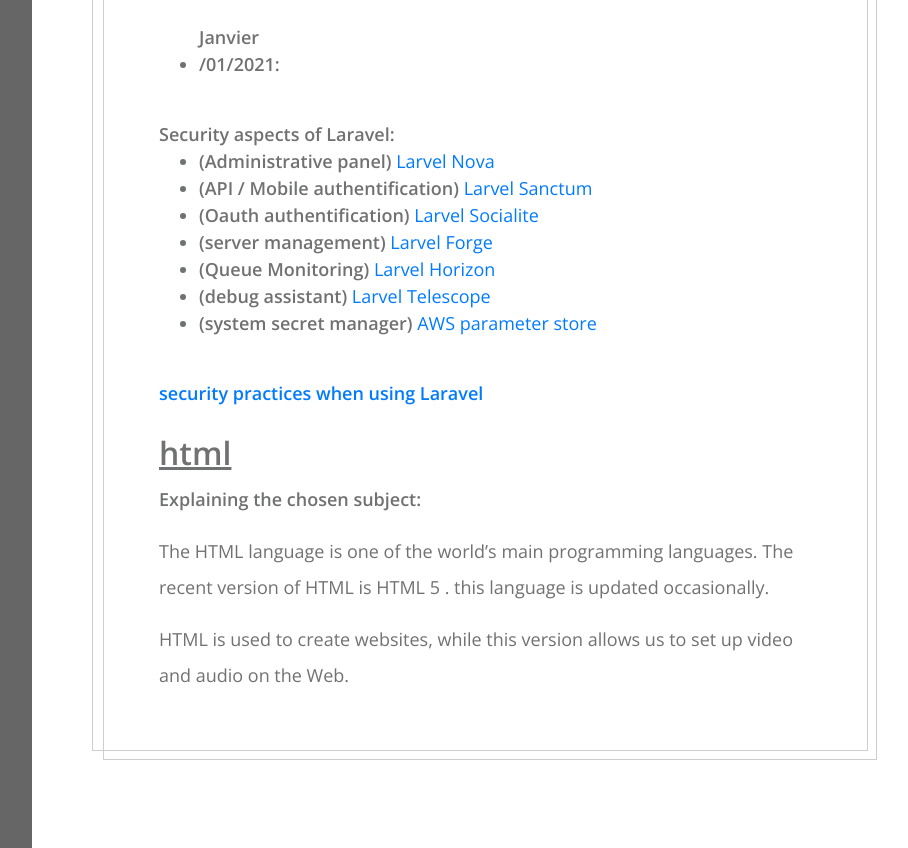
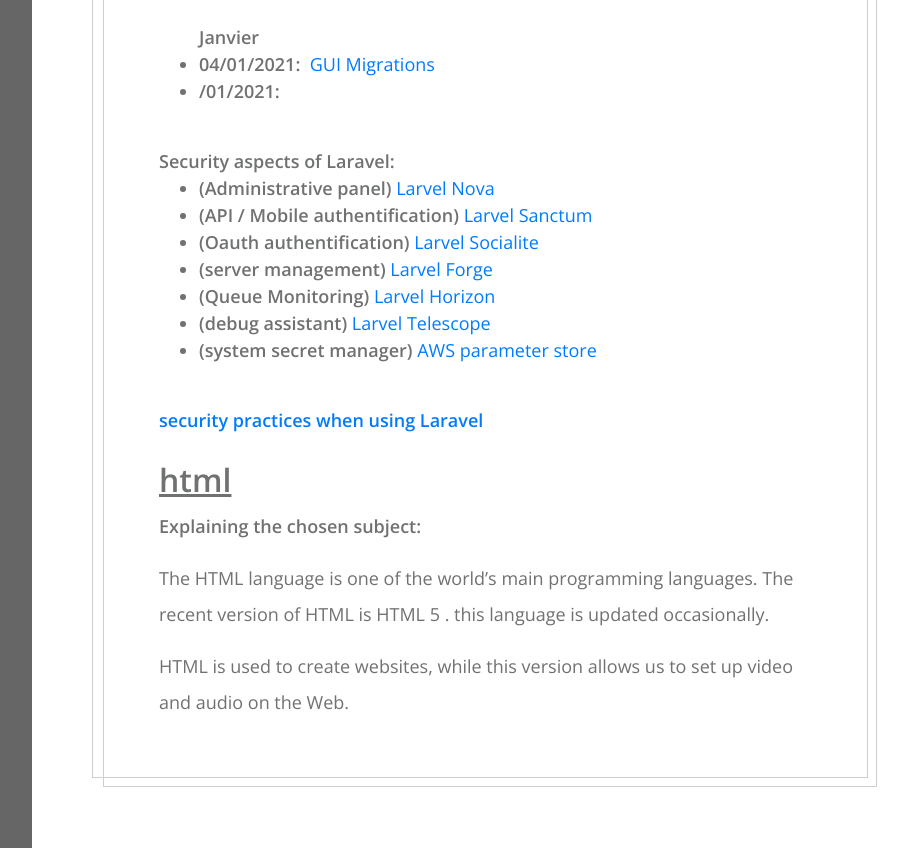
Before and after one commit to Frederic-83/fredericPortfolio, a plain HTML site: page index.html in a window 1280 px wide. Shown: the part 6214-7062 px from the top of the page, without its empty margins (352-1260 px from the left). Drawn offline with nearby package versions, Linux system fonts and the light colour scheme.

Commit message:
Update index.html

```diff
--- a/index.html
+++ b/index.html
@@ -273,6 +273,7 @@ https://templatemo.com/tm-536-dream-pulse
 								<li><b> 30/12/2021: </b><a href="https://laravel-news.com/primitive-types-in-controllers-and-closure-routes"> primitives Types </a></li>
 								<br>
 								<style="text-decoration:underline;"><b> Janvier </b></style>
+								<li><b> 04/01/2021: </b><a href="https://laravel-news.com/migrator-gui-migration-manager-for-laravel"> GUI Migrations </a></li>
 								<li><b> /01/2021: </b><a href="">  </a></li>
 
 
```
